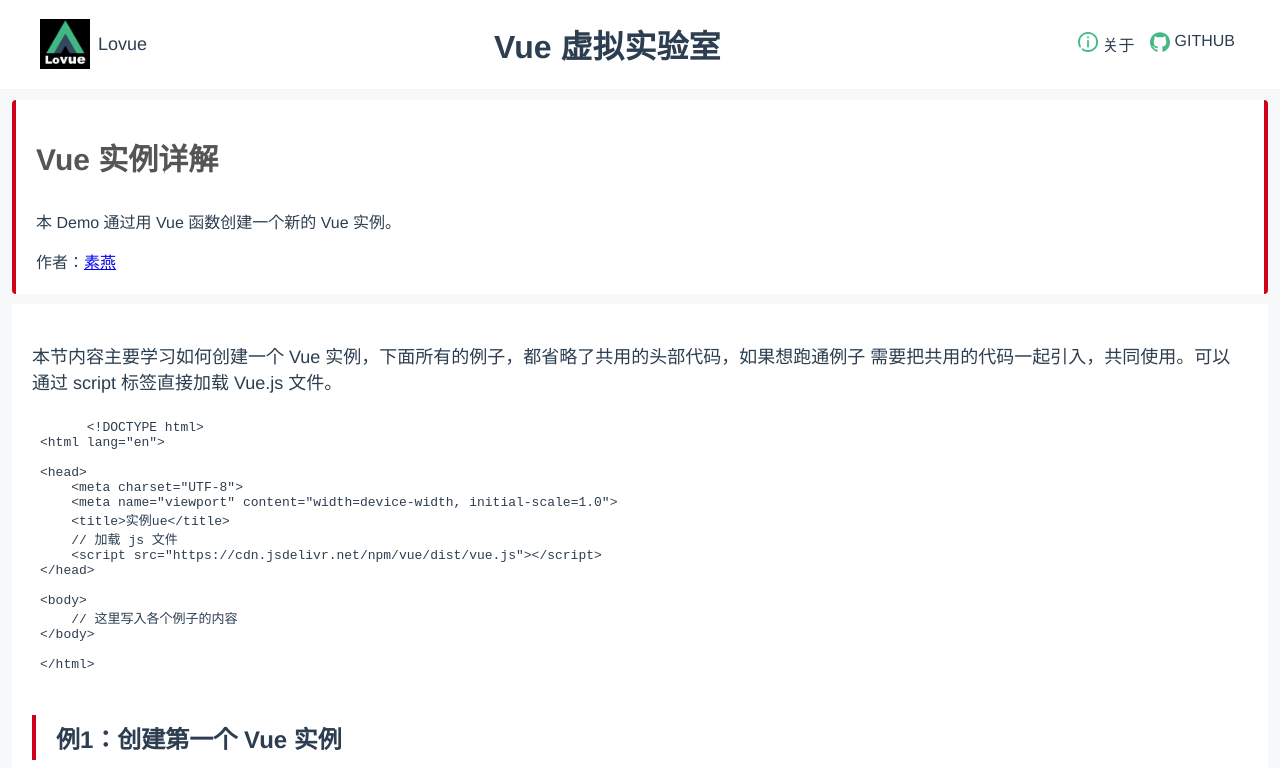
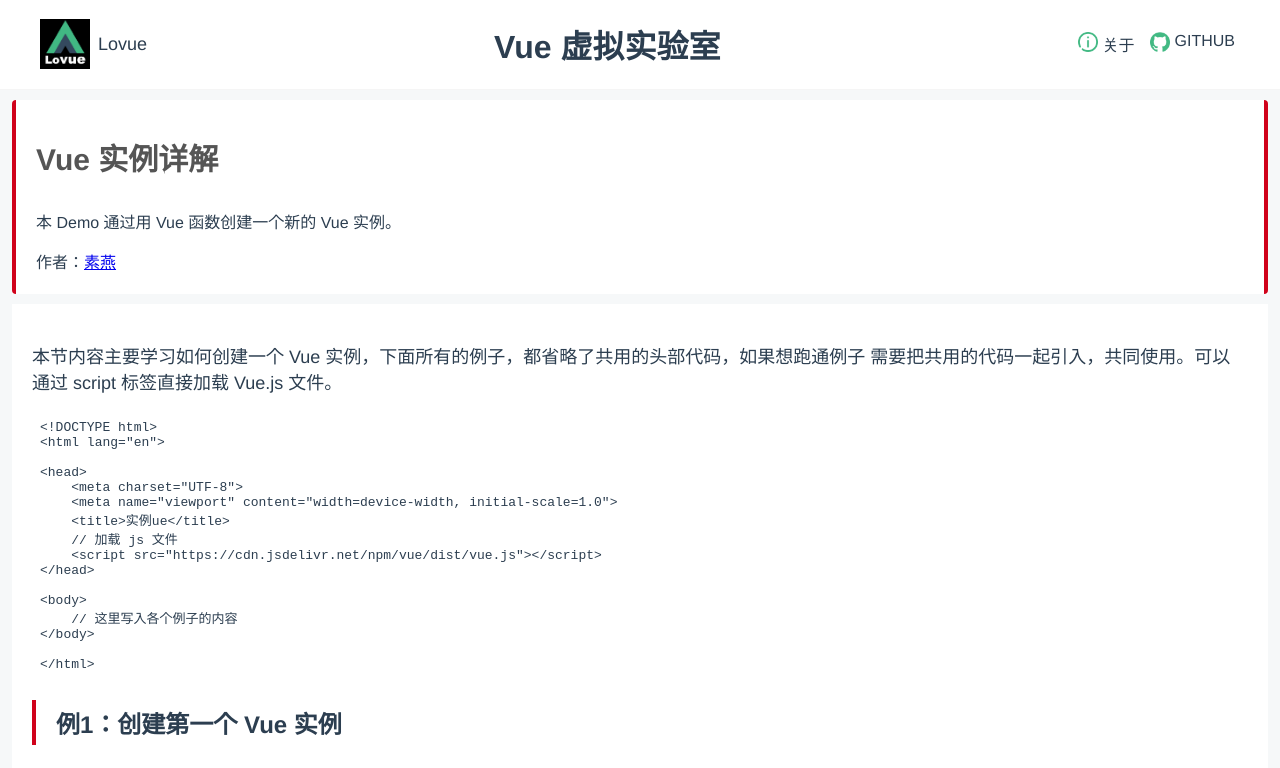
Before and after one commit to Lovuey/lovue, a Vue app in the folder lovue/: page /vueinstance in a window 1280 px wide. Shown: the top 768 px of the page. Built offline with nearby package versions, Linux system fonts and the light colour scheme.

Commit message:
代码丢失了 找回

```diff
--- a/lovue/src/components/CodeHighLight/index.vue
+++ b/lovue/src/components/CodeHighLight/index.vue
@@ -1,14 +1,11 @@
 <template>
-  <div>
-    <pre>
-      <code :class="'language-'+lang" v-text="code"></code>
-    </pre>
+  <div v-show="code">
+    <pre><code :class="codeClass" v-text="code">
+      </code></pre>
   </div>
 </template>
-
 <script>
 import Prism from "prismjs";
-
 export default {
   name: "CodeHighLight",
   props: {
@@ -18,20 +15,19 @@ export default {
   data() {
     return {};
   },
-  mounted() {
-    Prism.highlightAll();
-  },
   computed:{
     codeClass:function(){
       return 'language-'+this.lang
     }
+  },
+  mounted() {
+    Prism.highlightAll();
   },
   updated() {
     Prism.highlightAll();
   }
 };
 </script>
-
 <style scoped>
 pre {
   padding: 0.5rem;
```
